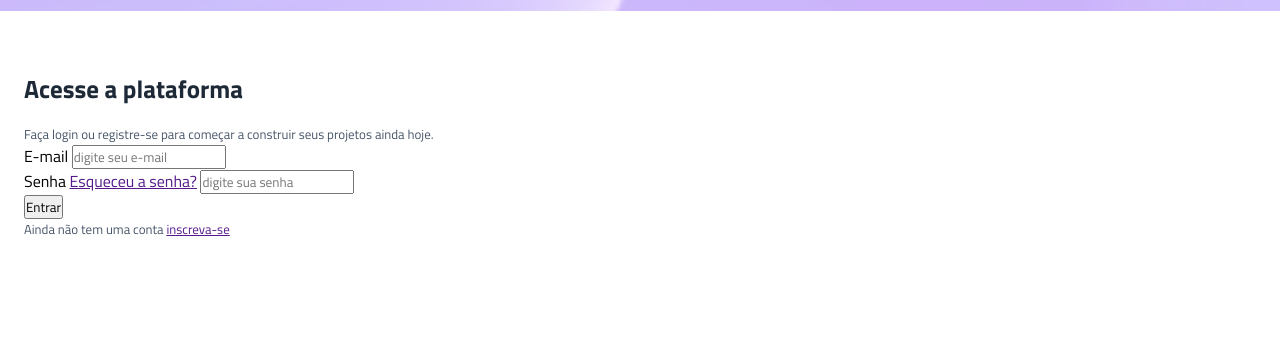
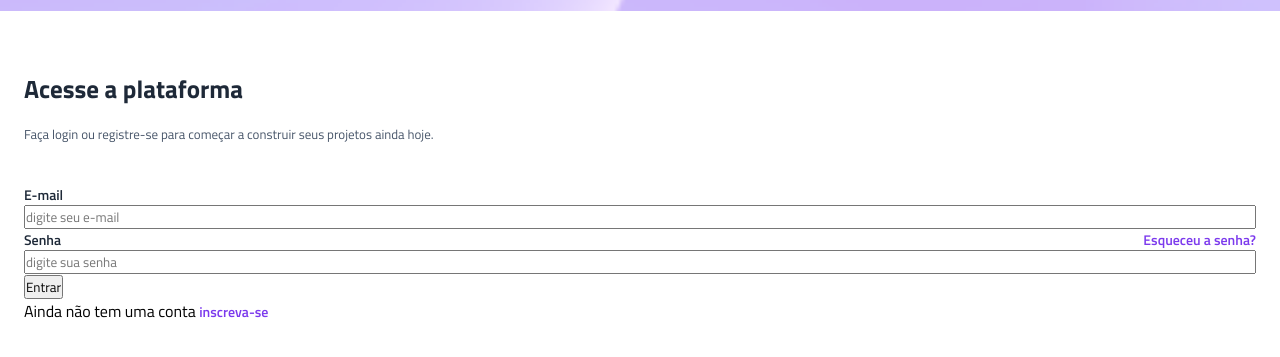
Before and after one commit to rick915/projeto_vertigo, a plain HTML site: page index.html in a window 1280 px wide. Shown: the part 123-480 px from the top of the page. Drawn offline with Linux system fonts and the light colour scheme.

Commit message:
estilizaçao dos lable

```diff
--- a/index.html
+++ b/index.html
@@ -20,7 +20,9 @@
         <section class="descricao">
             <h1>Acesse a plataforma</h1>
 
+
             <p>Faça login ou registre-se para começar a construir seus projetos ainda hoje.</p>
+        </section>
 
         <section class="login">
              <form action="">
@@ -29,8 +31,10 @@
                     <input type="email" placeholder="digite seu e-mail" id="email">
                  </div>
                 <div class="input-box">
+                    <div>
                         <label for="senha">Senha</label>
                         <a href="">Esqueceu a senha?</a>
+                    </div>
                     <input type="password" placeholder="digite sua senha" id="senha">
                 </div>
 
@@ -41,7 +45,6 @@
                  Ainda não tem uma conta <a href="">inscreva-se</a>
             </p>
         </section>
-        </section>
     </main>
 </body>
 
--- a/style.css
+++ b/style.css
@@ -25,8 +25,11 @@ main{
 :root{
     --cinza-800: #1e2938;
     --cinza-600: #475569;
+    --roxo: #7c3aed;
 }
-
+.descricao{
+    margin-bottom: 2.5rem;
+}
 .descricao h1{
     color: var(--cinza-800);
     margin-bottom: 1rem;
@@ -36,4 +39,33 @@ main{
 .descricao p{
     font-size: 0.8125rem ;
     color: var(--cinza-600);
+
 }
+.input-box{
+    display: flex;
+    flex-direction: column;
+}
+
+.input-box div {
+    display: flex;
+    justify-content: space-between;
+    align-items: center;
+}
+
+
+.login label {
+    font-size:0.875rem ;
+    color:var(--cinza-800) ;
+    font-weight: 600;
+}
+
+.login a{
+    color: var(--roxo);
+    text-decoration: none;
+    font-size: 0.875rem;
+    font-weight: 600;
+}
+
+.login a:hover{
+    text-decoration: underline;
+}
```
Lines whose indentation alone changed are shown as unchanged.
